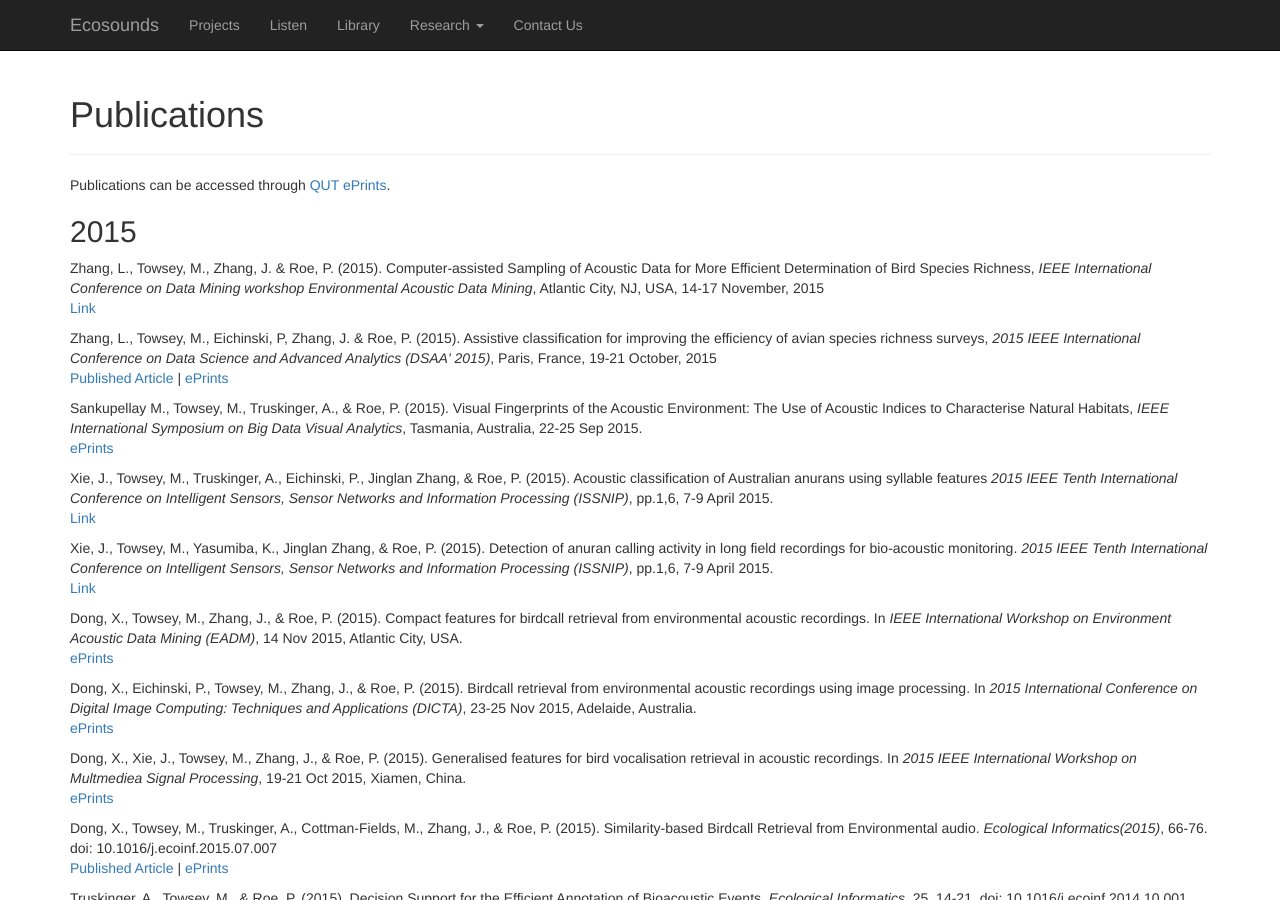
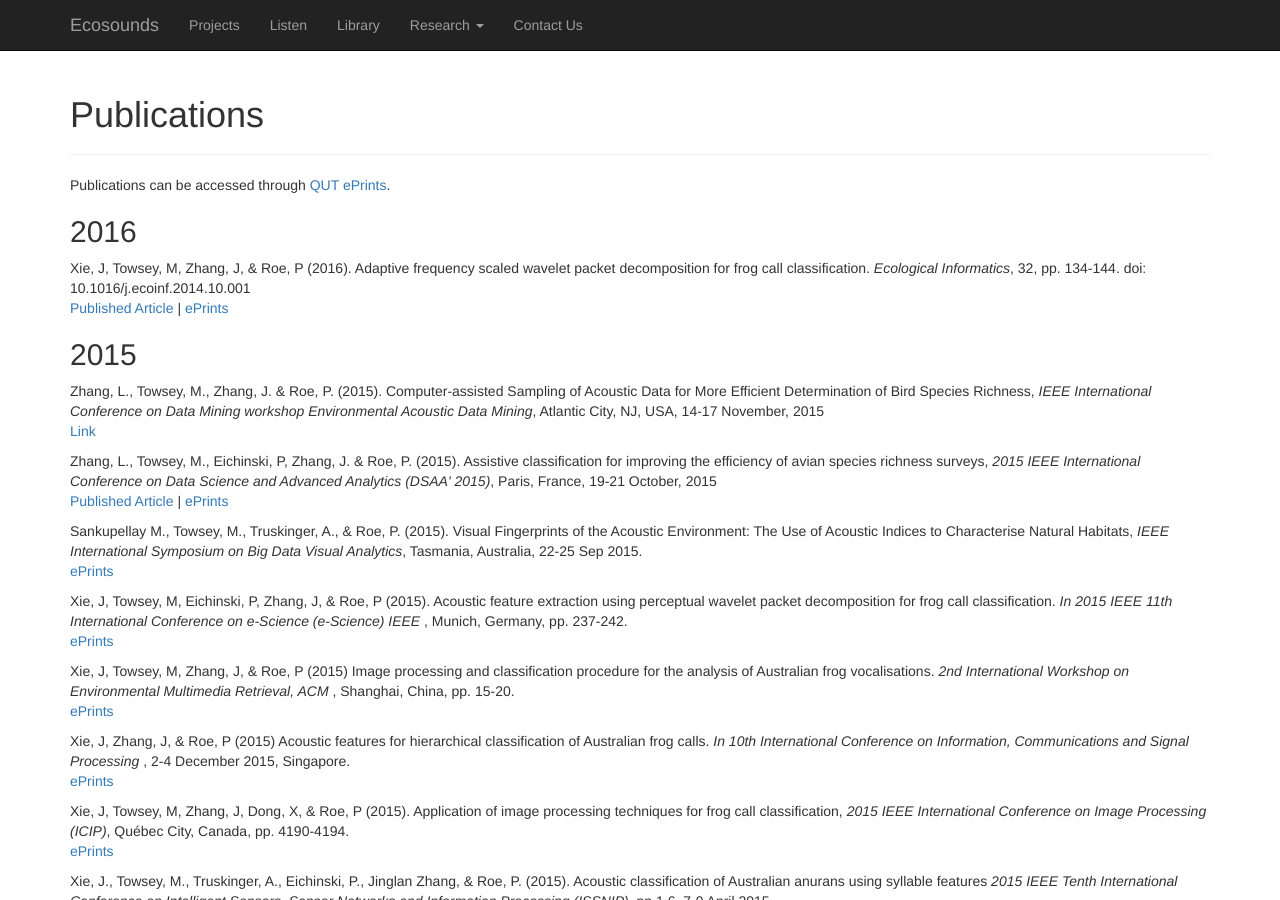
Before and after one commit to QutEcoacoustics/research-blog, a Jekyll site: the page built from publications/publications.html, in a window 1280 px wide and 900 px high. Built offline with Jekyll 4.4.1, drawn with Linux system fonts in a browser that asks for light colours; nearby versions of some CDN libraries.

Commit message:
Add publications into our website
5 publications that have been unloaded to eprint are unloaded

```diff
--- a/publications/publications.html
+++ b/publications/publications.html
@@ -9,6 +9,16 @@ title: Ecosounds | Publications
 <div id="publications">
 
     <p>Publications can be accessed through <a href="http://eprints.qut.edu.au/">QUT ePrints</a>.</p>
+
+
+	<h2>2016</h2>
+	    <p>
+        Xie, J, Towsey, M, Zhang, J, & Roe, P (2016). Adaptive frequency scaled wavelet packet decomposition for frog call classification.
+        <i>Ecological Informatics</i>, 32, pp. 134-144. doi: 10.1016/j.ecoinf.2014.10.001
+        <br />
+		<a href="http://dx.doi:10.1016/j.ecoinf.2016.01.007">Published Article</a>&nbsp;|&nbsp;<a href="http://eprints.qut.edu.au/92778/">ePrints</a>
+    </p>
+
 
     <h2>2015</h2>
     	  <p>
@@ -37,6 +47,44 @@ title: Ecosounds | Publications
 	  	<!--<a href="http://dx.doi.org/<<DoiHere>>Link</a>
               &nbsp;|&nbsp;-->
               <a href="http://eprints.qut.edu.au/88899/">ePrints</a>
+	  </p>
+
+
+		<p>
+			Xie, J, Towsey, M, Eichinski, P, Zhang, J, & Roe, P (2015).
+			Acoustic feature extraction using perceptual wavelet packet decomposition for frog call classification.
+			<i> In 2015 IEEE 11th International Conference on e-Science (e-Science) IEEE </i>,
+			Munich, Germany, pp. 237-242.
+			<br />
+			<a href="http://eprints.qut.edu.au/89674/">ePrints</a>
+	</p>
+
+
+	<p>
+			Xie, J, Towsey, M, Zhang, J, & Roe, P (2015)
+			Image processing and classification procedure for the analysis of Australian frog vocalisations.
+			 <i> 2nd International Workshop on Environmental Multimedia Retrieval, ACM </i> ,
+			 Shanghai, China, pp. 15-20.
+			<br />
+			<a href="http://eprints.qut.edu.au/89671/">ePrints</a>
+	</p>
+
+	<p>
+			Xie, J, Zhang, J, & Roe, P (2015)
+			Acoustic features for hierarchical classification of Australian frog calls.
+			<i> In 10th International Conference on Information, Communications and Signal Processing </i>,
+			2-4 December 2015, Singapore.
+			<br />
+			<a href="http://eprints.qut.edu.au/89677/">ePrints</a>
+	</p>
+
+
+	  <p>
+	      Xie, J, Towsey, M, Zhang, J, Dong, X, & Roe, P (2015). Application of image processing techniques for frog call classification,
+	       <i> 2015 IEEE International Conference on Image Processing (ICIP)</i>,
+	       Québec City, Canada, pp. 4190-4194.
+			<br />
+	  	<a href="http://eprints.qut.edu.au/89676/">ePrints</a>
 	  </p>
 
 	  <p>
```
